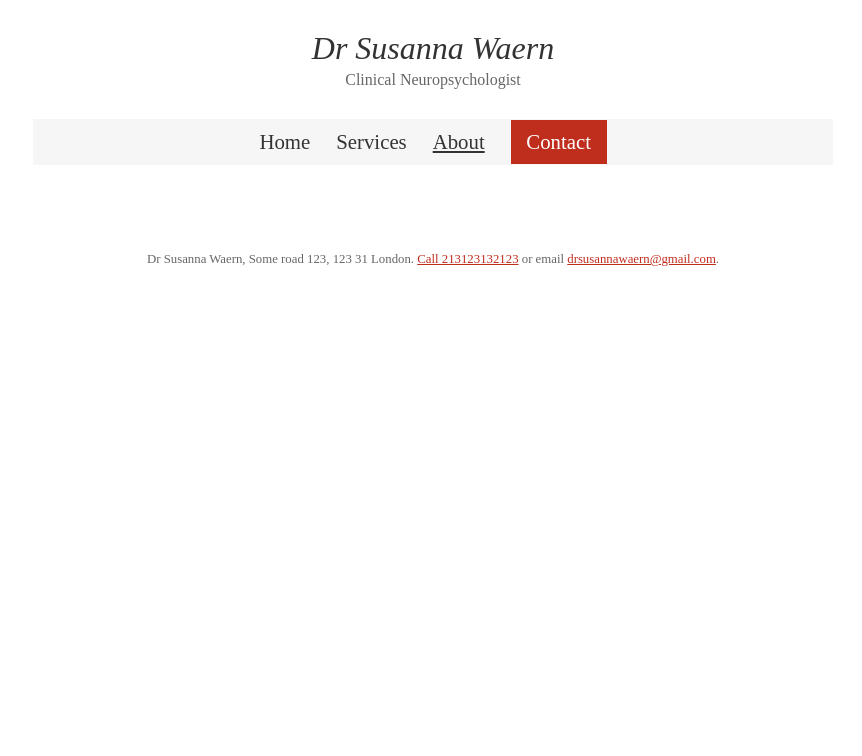
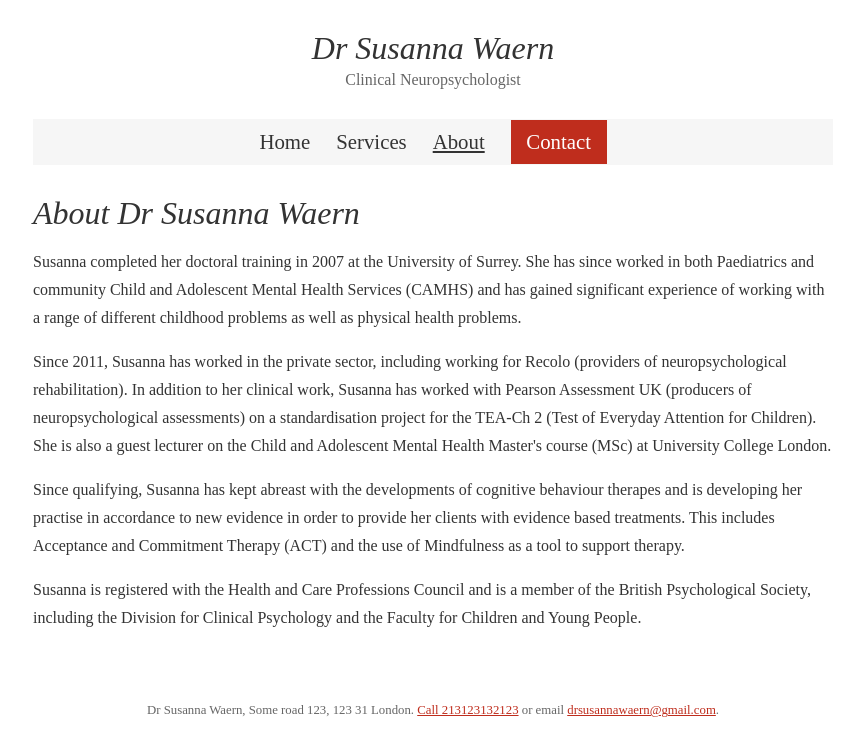
Before and after one commit to drsusannawaern/drsusannawaern.github.io, a Jekyll site: the page built from about.html, in a window 1280 px wide. Shown: the top 756 px of the page, without its empty margins (207-1069 px from the left). Built offline with Jekyll 4.4.1, drawn with Linux system fonts in a browser that asks for light colours; some web fonts are replaced.

Commit message:
Add content to the about page.

```diff
--- a/about.html
+++ b/about.html
@@ -2,3 +2,33 @@
 layout: default
 body_class: "about-page"
 ---
+
+<h1>About Dr Susanna Waern</h1>
+<p>
+Susanna completed her doctoral training in 2007 at the University of Surrey.
+She has since worked in both Paediatrics and community Child and Adolescent
+Mental Health Services (CAMHS) and has gained significant experience of working
+with a range of different childhood problems as well as physical health
+problems.
+</p>
+<p>
+Since 2011, Susanna has worked in the private sector, including working for
+Recolo (providers of neuropsychological rehabilitation). In addition to her
+clinical work, Susanna has worked with Pearson Assessment UK (producers of
+neuropsychological assessments) on a standardisation project for the TEA-Ch 2
+(Test of Everyday Attention for Children). She is also a guest lecturer on the
+Child and Adolescent Mental Health Master's course (MSc) at University College
+London.
+</p>
+<p>
+Since qualifying, Susanna has kept abreast with the developments of cognitive
+behaviour therapes and is developing her practise in accordance to new evidence
+in order to provide her clients with evidence based treatments. This includes
+Acceptance and Commitment Therapy (ACT) and the use of Mindfulness as a tool to
+support therapy.
+</p>
+<p>
+Susanna is registered with the Health and Care Professions Council and is a
+member of the British Psychological Society, including the Division for
+Clinical Psychology and the Faculty for Children and Young People.
+</p>
--- a/stylesheets/main.css
+++ b/stylesheets/main.css
@@ -5,6 +5,7 @@ body {
 
 p {
   line-height: 1.75;
+  margin-bottom: 1em;
 }
 
 p + h1,
```
